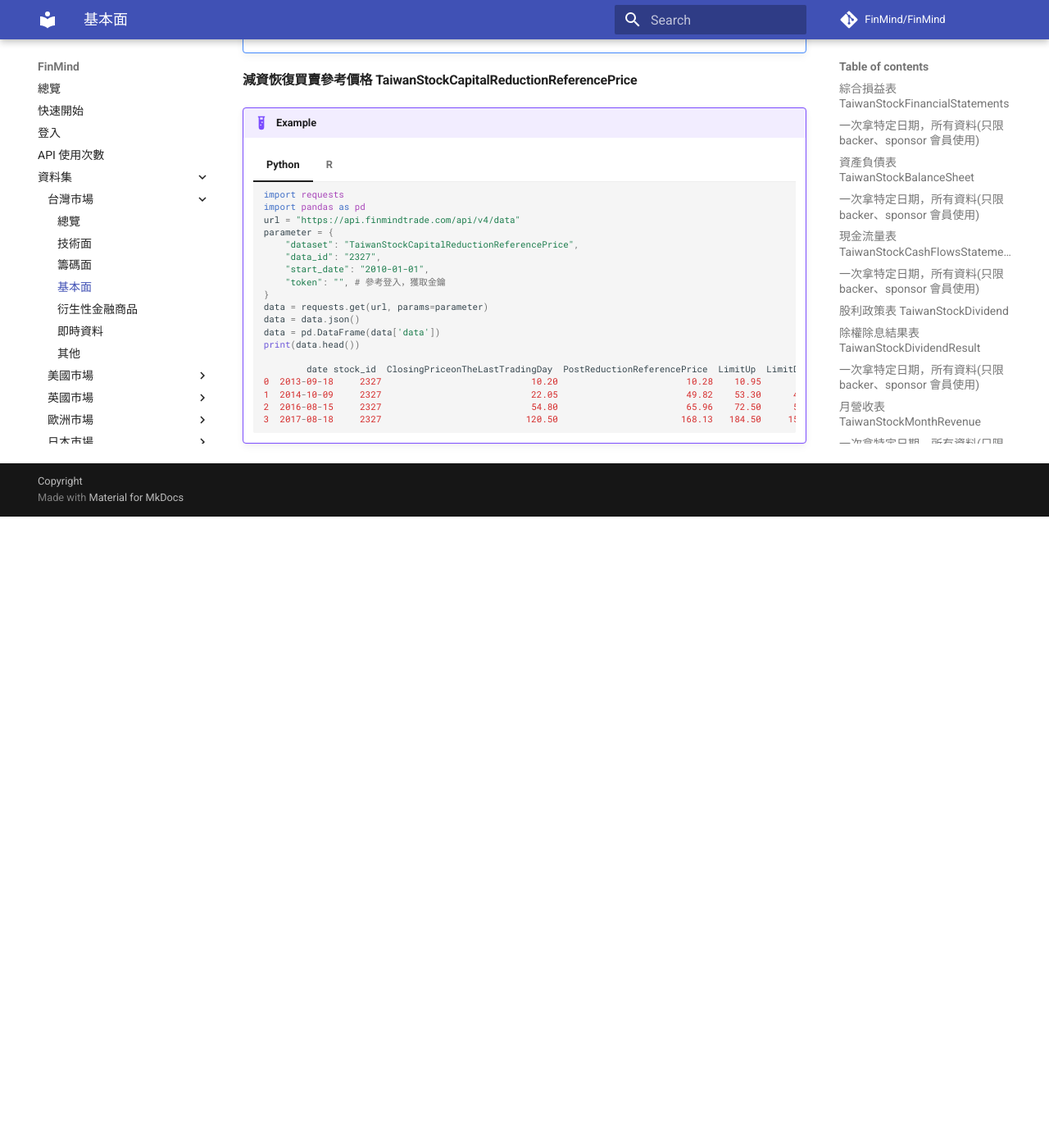
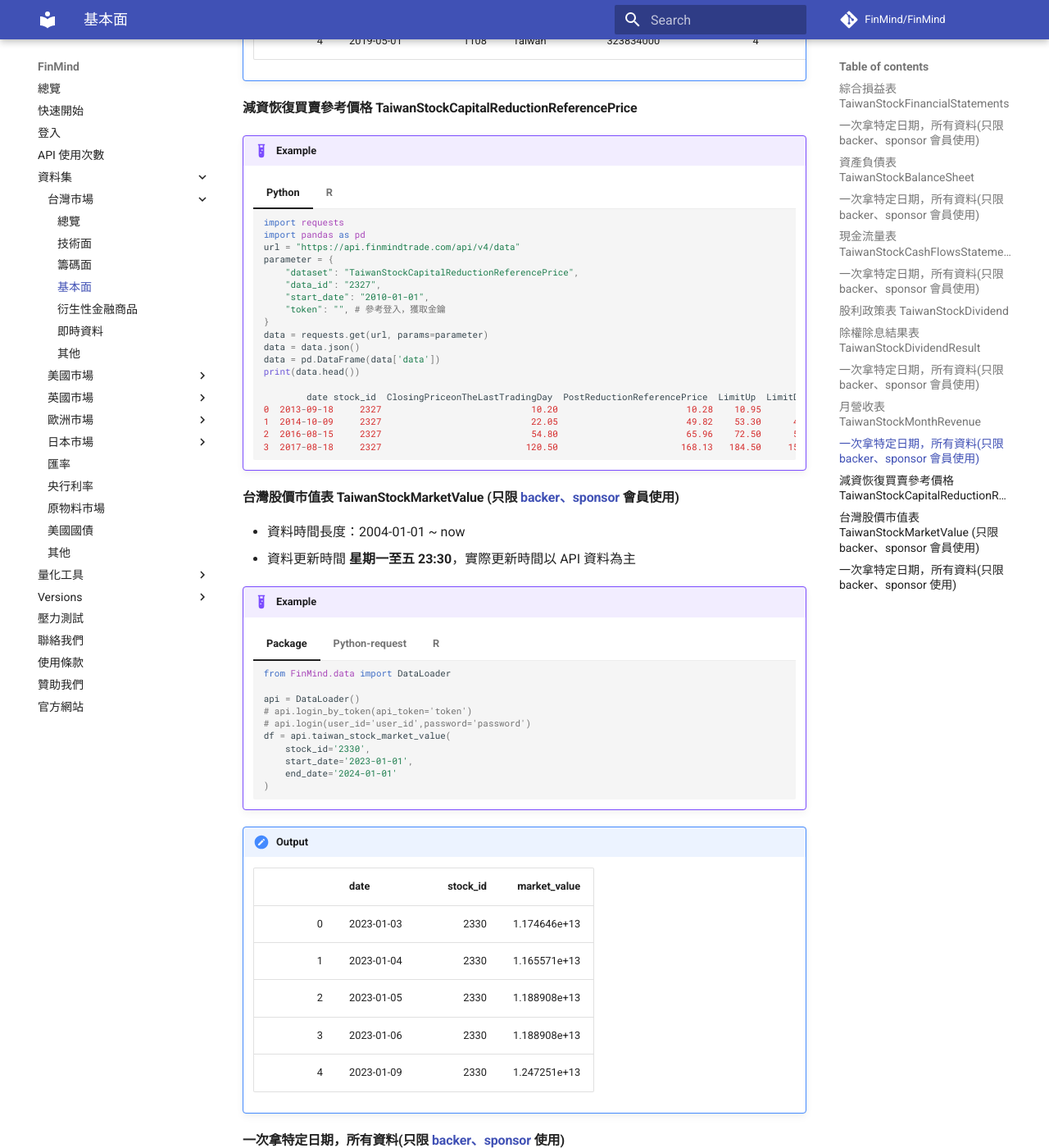
Before and after one commit to FinMind/FinMind-Doc, an MkDocs documentation site: the page built from docs/tutor/TaiwanMarket/Fundamental.md, in a window 1280 px wide and 1400 px high, scrolled down 8581 px. Shown: the whole window at 82% size. Built offline with MkDocs 1.6.1 and Material for MkDocs 9.7.7, drawn with Linux system fonts in a browser that asks for light colours; comment, search, counter and statistics services are not loaded; before the commit the page ends 9211 px from its top, so only the background shows below that; some of the changed text lies outside the part shown.

Commit message:
add: TaiwanStockMarketValue dataset

````diff
--- a/docs/tutor/TaiwanMarket/Fundamental.md
+++ b/docs/tutor/TaiwanMarket/Fundamental.md
@@ -8,6 +8,7 @@
 - [除權除息結果表 TaiwanStockDividendResult](https://finmind.github.io/tutor/TaiwanMarket/Fundamental/#taiwanstockdividendresult)
 - [月營收表 TaiwanStockMonthRevenue](https://finmind.github.io/tutor/TaiwanMarket/Fundamental/#taiwanstockmonthrevenue)
 - [減資恢復買賣參考價格 TaiwanStockCapitalReductionReferencePrice](https://finmind.github.io/tutor/TaiwanMarket/Fundamental/#taiwanstockcapitalreductionreferenceprice)
+- [台灣股價市值表 TaiwanStockMarketValue](https://finmind.github.io/tutor/TaiwanMarket/Fundamental/#taiwanstockmarketvalue)
 
 #### 綜合損益表 TaiwanStockFinancialStatements
 
@@ -751,3 +752,136 @@
         3  2016-08-15     2327                            54.80                        65.96    72.50      59.40                   66.0                   -1.0               Cash refund
         4  2017-08-18     2327                           120.50                       168.13   184.50     151.50                  168.0                   -1.0               Cash refund
         ```
+
+
+#### 台灣股價市值表 TaiwanStockMarketValue (只限 [backer、sponsor](https://finmindtrade.com/analysis/#/Sponsor/sponsor) 會員使用)
+
+- 資料時間長度：2004-01-01 ~ now
+- 資料更新時間 **星期一至五 23:30**，實際更新時間以 API 資料為主
+
+!!! example
+    === "Package"
+        ```python
+        from FinMind.data import DataLoader
+
+        api = DataLoader()
+        # api.login_by_token(api_token='token')
+        # api.login(user_id='user_id',password='password')
+        df = api.taiwan_stock_market_value(
+            stock_id='2330',
+            start_date='2023-01-01',
+            end_date='2024-01-01'
+        )
+        ```
+    === "Python-request"
+        ```python
+        import requests
+        import pandas as pd
+        url = "https://api.finmindtrade.com/api/v4/data"
+        parameter = {
+            "dataset": "TaiwanStockMarketValue",
+            "data_id": "2330",
+            "start_date": "2023-01-01",
+            "end_date": "2024-01-01",
+            "token": "", # 參考登入，獲取金鑰
+        }
+        resp = requests.get(url, params=parameter)
+        data = resp.json()
+        data = pd.DataFrame(data["data"])
+        print(data.head())
+
+        ```
+    === "R"
+        ```R
+        library(httr)
+        library(data.table)
+        library(dplyr)
+        url = 'https://api.finmindtrade.com/api/v4/data'
+        response = httr::GET(
+        url = url,
+        query = list(
+            dataset="TaiwanStockMarketValue",
+            data_id= "2330",
+            start_date= "2023-01-01",
+            end_date= "2024-01-01",
+            token = "" # 參考登入，獲取金鑰
+        )
+        )
+        data = content(response)
+        df = data$data %>%
+        do.call('rbind',.) %>%
+        data.table
+        head(df)
+
+        ```
+
+!!! output
+    |    | date       |   stock_id |   market_value |
+    |---:|:-----------|-----------:|-----------------:|
+    |  0 | 2023-01-03 |       2330 |         1.174646e+13 |
+    |  1 | 2023-01-04 |       2330 |         1.165571e+13 |
+    |  2 | 2023-01-05 |       2330 |         1.188908e+13 |
+    |  3 | 2023-01-06 |       2330 |         1.188908e+13 |
+    |  4 | 2023-01-09 |       2330 |         1.247251e+13 |
+
+
+#### 一次拿特定日期，所有資料(只限 [backer、sponsor](https://finmindtrade.com/analysis/#/Sponsor/sponsor) 使用)
+
+!!! example
+    === "Package"
+        ```python
+        from FinMind.data import DataLoader
+
+        api = DataLoader()
+        # api.login_by_token(api_token='token')
+        # api.login(user_id='user_id',password='password')
+        df = api.taiwan_stock_daily(
+            start_date='2023-01-03',
+        )
+        ```
+    === "Python-request"
+        ```python
+        import requests
+        import pandas as pd
+        url = "https://api.finmindtrade.com/api/v4/data"
+        parameter = {
+            "dataset": "TaiwanStockPrice",
+            "start_date": "2023-01-03",
+            "token": "", # 參考登入，獲取金鑰
+        }
+        resp = requests.get(url, params=parameter)
+        data = resp.json()
+        data = pd.DataFrame(data["data"])
+        print(data.head())
+
+        ```
+    === "R"
+        ```R
+        library(httr)
+        library(data.table)
+        library(dplyr)
+        url = 'https://api.finmindtrade.com/api/v4/data'
+        response = httr::GET(
+        url = url,
+        query = list(
+            dataset="TaiwanStockPrice",
+            start_date= "2023-01-03",
+            token = "" # 參考登入，獲取金鑰
+        )
+        )
+        data = content(response)
+        df = data$data %>%
+        do.call('rbind',.) %>%
+        data.table
+        head(df)
+
+        ```
+
+!!! output
+    |    | date       |   stock_id |     market_value |
+    |---:|:-----------|-----------:|-----------------:|
+    |  0 | 2023-01-03 |       0050 |     2.561094e+11 |
+    |  1 | 2023-01-03 |       0051 |     7.967000e+08 |
+    |  2 | 2023-01-03 |       0052 |     5.644650e+09 |
+    |  3 | 2023-01-03 |       0053 |     2.611218e+08 |
+    |  4 | 2023-01-03 |       0055 |     1.625804e+09 |
````
Also changed, not shown: other parts of docs/tutor/TaiwanMarket/Fundamental.md (+1 -1 lines), docs/tutor/TaiwanMarket/DataList.md (+1 -0 lines).
